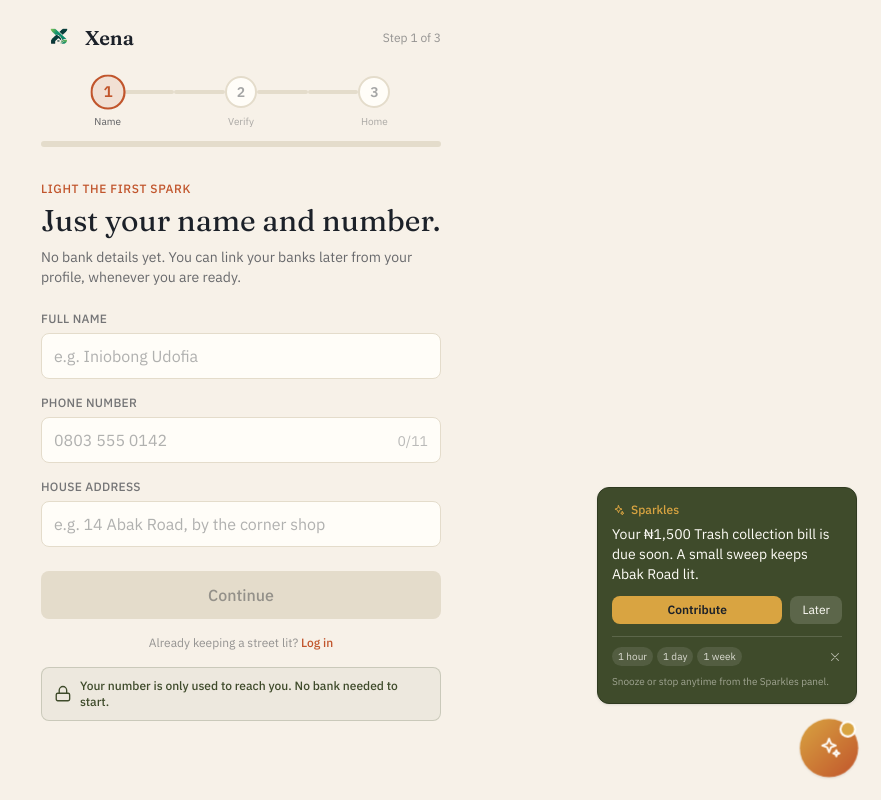
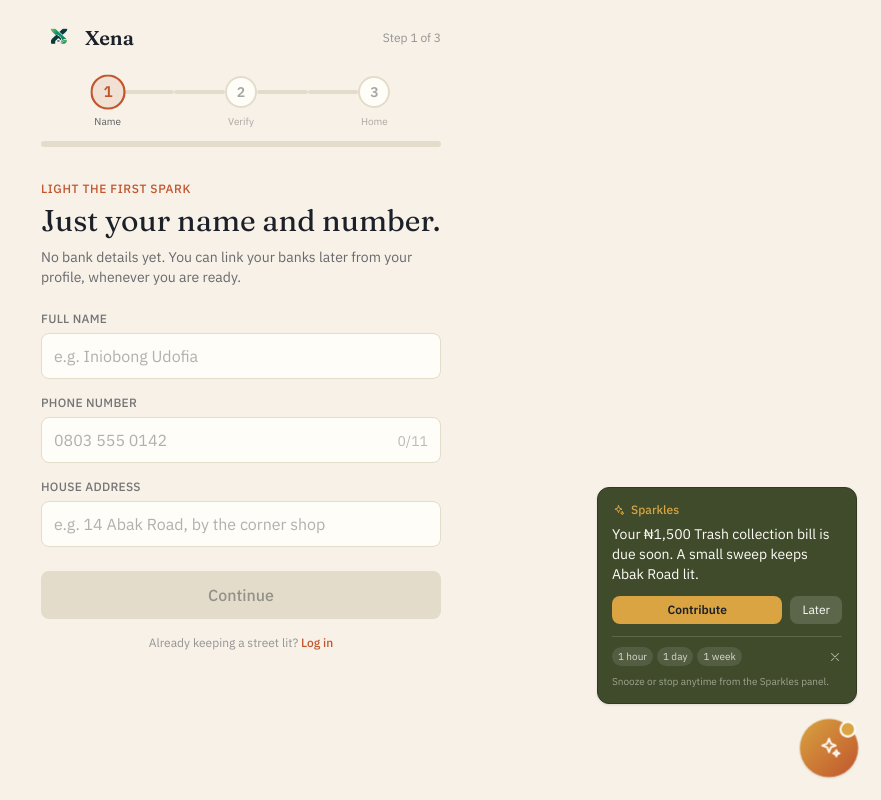
Before and after one commit to Innie4/Xena, a React (Vite) app: page /signup in a window 1280 px wide. Shown: the whole page, without its empty margins (399-1280 px from the left). Built offline with nearby package versions, Linux system fonts and the light colour scheme.

Commit message:
Remove privacy note from signup page

```diff
--- a/src/pages/SignupFlow.tsx
+++ b/src/pages/SignupFlow.tsx
@@ -483,15 +483,6 @@ export default function SignupFlow() {
                   </Link>
                 </p>
 
-                <div className="mt-4 flex items-center gap-2 bg-olive/5 border border-olive/20 rounded-btn px-3 py-2.5">
-                  <svg width="18" height="18" viewBox="0 0 24 24" fill="none" stroke="#3F4B2B" strokeWidth="1.8">
-                    <rect x="3" y="11" width="18" height="10" rx="2" />
-                    <path d="M7 11V7a5 5 0 0 1 10 0v4" />
-                  </svg>
-                  <span className="text-xs text-olive font-medium">
-                    Your number is only used to reach you. No bank needed to start.
-                  </span>
-                </div>
               </div>
             )}
 
```
